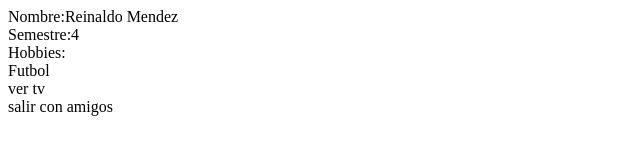
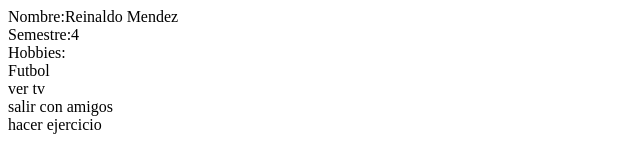
Before and after one commit to Reinamdo05/first-assignment, a plain HTML site: page index.html in a window 1280 px wide. Shown: the whole page, without its empty margins (0-640 px from the left). Drawn offline with Linux system fonts and the light colour scheme.

Commit message:
septimo commit

```diff
--- a/index.html
+++ b/index.html
@@ -12,5 +12,6 @@
     <div>Futbol</div>
     <div>ver tv</div>
     <div>salir con amigos</div>
+    <div>hacer ejercicio</div>
 </body>
 </html>
```
